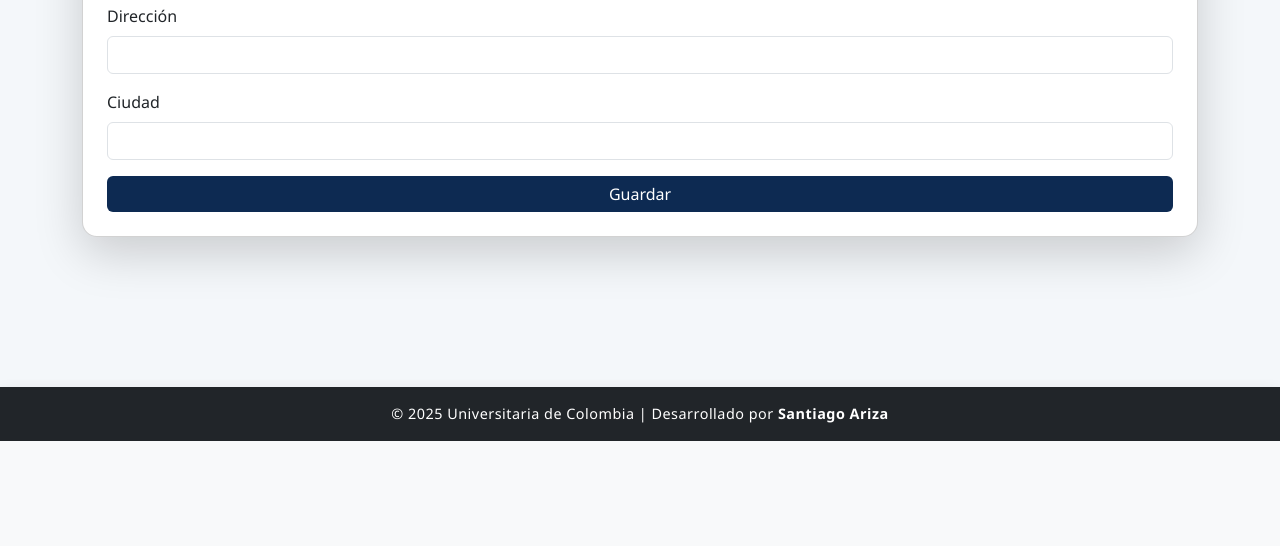
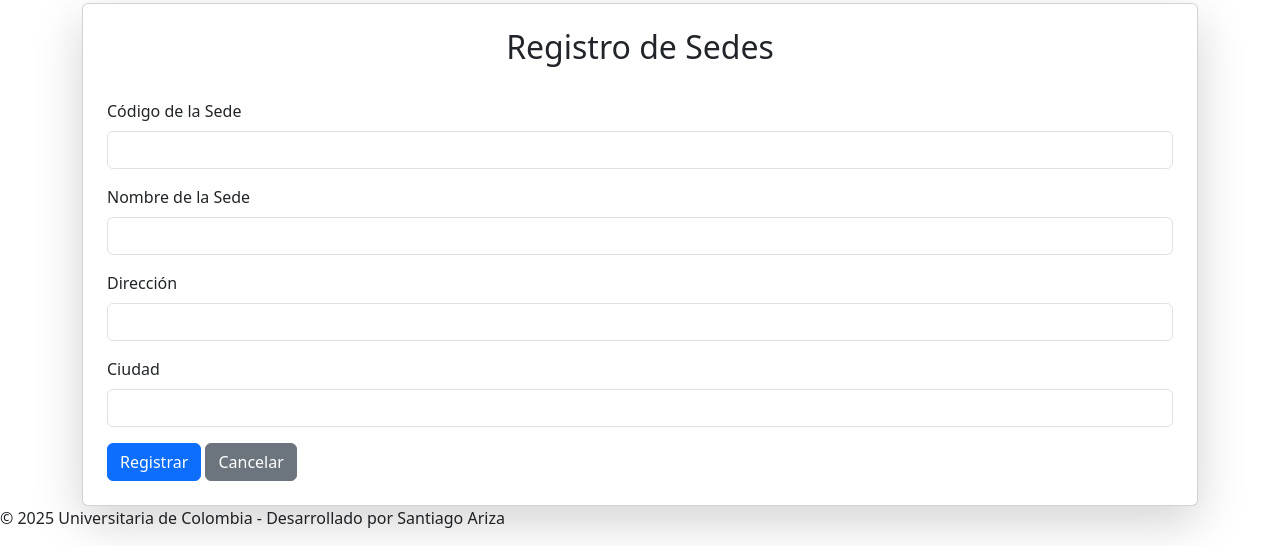
Before and after one commit to santiagoalexs/WEBPYTHON, a Flask app: page /sedes in a window 1280 px wide. Shown: the part 359-905 px from the top of the page. Before the commit the page ends 800 px from the top, so only its background shows below. Run offline with Flask 3, Linux system fonts and the light colour scheme; data that the repository does not hold is empty.

Commit message:
Mejora Pagina final

```diff
--- a/main.py
+++ b/main.py
@@ -3,28 +3,28 @@ from conexion import create_connection
 
 app = Flask(__name__)
 
-# Página principal
+# ---- RUTA PRINCIPAL ----
 @app.route('/')
 def index():
     return render_template('index.html')
 
-# Página Misión
+# ---- MISIÓN ----
 @app.route('/mision')
 def mision():
     return render_template('mision.html')
 
-# Página Visión
+# ---- VISIÓN ----
 @app.route('/vision')
 def vision():
     return render_template('vision.html')
 
-# Formulario para agregar sede
+# ---- AGREGAR SEDE ----
 @app.route('/sedes', methods=['GET', 'POST'])
 def sedes():
     conn = create_connection()
     cursor = conn.cursor(dictionary=True)
 
-    # Traer ciudades para desplegar en el formulario
+    # Obtener ciudades para el combo
     cursor.execute("SELECT IdCiudad, nombreciudad FROM ciudad")
     ciudades = cursor.fetchall()
 
@@ -32,13 +32,15 @@ def sedes():
         codsede = request.form['codsede']
         nombresede = request.form['nombresede']
         dirsede = request.form['dirsede']
-        idciudad = request.form['idciudad']
+        IdCiudad = request.form['IdCiudad']
 
         try:
-            sql = "INSERT INTO sede (codsede, nombresede, dirsede, IdCiudad) VALUES (%s, %s, %s, %s)"
-            cursor.execute(sql, (codsede, nombresede, dirsede, idciudad))
+            cursor.execute(
+                "INSERT INTO sede (codsede, nombresede, dirsede, IdCiudad) VALUES (%s, %s, %s, %s)",
+                (codsede, nombresede, dirsede, IdCiudad)
+            )
             conn.commit()
-            return render_template('sedeok.html', codsede=codsede)
+            return redirect(url_for('sedes_ok', codsede=codsede))
         except Exception as e:
             return f"Error al insertar: {e}"
         finally:
@@ -49,20 +51,28 @@ def sedes():
     conn.close()
     return render_template('sedes.html', ciudades=ciudades)
 
-# Listado de sedes
-@app.route('/listasedes')
-def listasedes():
+# ---- CONFIRMACIÓN DE SEDE ----
+@app.route('/sedes_ok')
+def sedes_ok():
+    codsede = request.args.get('codsede')
+    return render_template('sedes_ok.html', codsede=codsede)
+
+# ---- LISTADO DE SEDES ----
+@app.route('/listado_sedes')
+def listado_sedes():
     conn = create_connection()
     cursor = conn.cursor(dictionary=True)
+
     cursor.execute("""
         SELECT s.codsede, s.nombresede, s.dirsede, c.nombreciudad
         FROM sede s
         LEFT JOIN ciudad c ON s.IdCiudad = c.IdCiudad
     """)
     sedes = cursor.fetchall()
+
     cursor.close()
     conn.close()
-    return render_template('listasedes.html', sedes=sedes)
+    return render_template('listado_sedes.html', sedes=sedes)
 
 if __name__ == '__main__':
     app.run(debug=True)
--- a/static/css/estilos.css
+++ b/static/css/estilos.css
@@ -1,21 +1,63 @@
-/* Fondo general */
-body {
-    background-color: #f4f7fa;
-    font-family: 'Segoe UI', sans-serif;
+/* ====== ENCABEZADO CON LOGO ====== */
+.fusion-logo {
+    background-color: #0d2a52; /* azul institucional */
+    padding: 20px;
+    text-align: center;
+    color: white;
 }
 
-/* Titulos */
-h1, h2 {
-    color: #0d2a52;
+.fusion-logo img {
+    max-width: 120px;
+    height: auto;
+    margin-bottom: 10px;
+    border-radius: 10px;
 }
 
-/* Card */
+/* ====== TITULOS ====== */
+h1, h2, h3 {
+    font-family: 'Segoe UI', Tahoma, Geneva, Verdana, sans-serif;
+    color: #0d2a52;
+    font-weight: 700;
+}
+
+h1 {
+    margin-bottom: 20px;
+}
+
+h2 {
+    margin-top: 20px;
+    margin-bottom: 15px;
+    color: #154b8a;
+}
+
+/* ====== CARDS ====== */
 .card {
     border-radius: 15px;
     box-shadow: 0 8px 20px rgba(13, 42, 82, 0.2);
+    background-color: #ffffff;
+    transition: transform 0.2s ease, box-shadow 0.2s ease;
 }
 
-/* Botones */
+.card:hover {
+    transform: translateY(-3px);
+    box-shadow: 0 12px 25px rgba(13, 42, 82, 0.25);
+}
+
+/* ====== BOTONES ====== */
+.btn-container {
+    display: flex;
+    justify-content: center;
+    gap: 15px;
+    margin-top: 20px;
+}
+
+.btn {
+    border-radius: 8px;
+    font-weight: 600;
+    padding: 10px 20px;
+    transition: all 0.3s ease;
+}
+
 .btn-primary {
     background-color: #0d2a52;
     border: none;
@@ -23,6 +65,7 @@ h1, h2 {
 
 .btn-primary:hover {
     background-color: #154b8a;
+    box-shadow: 0 4px 12px rgba(13, 42, 82, 0.3);
 }
 
 .btn-secondary {
@@ -32,12 +75,24 @@ h1, h2 {
 
 .btn-secondary:hover {
     background-color: #5a6268;
+    box-shadow: 0 4px 12px rgba(0, 0, 0, 0.15);
 }
 
-/* Tablas */
+.btn-success {
+    background-color: #198754;
+    border: none;
+}
+
+.btn-success:hover {
+    background-color: #157347;
+    box-shadow: 0 4px 12px rgba(0, 0, 0, 0.15);
+}
+
+/* ====== TABLAS ====== */
 .table {
     border-radius: 12px;
     overflow: hidden;
+    box-shadow: 0 4px 12px rgba(13, 42, 82, 0.1);
 }
 
 .table thead {
@@ -45,8 +100,45 @@ h1, h2 {
     color: white;
 }
 
-/* Footer */
-footer {
+.table tbody tr:hover {
+    background-color: #f1f5f9;
+}
+
+/* ====== FORMULARIOS ====== */
+form {
+    background-color: #f4f8fb;
+    padding: 25px 20px;
+    border-radius: 12px;
+    box-shadow: 0 4px 12px rgba(13, 42, 82, 0.1);
+    max-width: 600px;
+    margin: auto;
+}
+
+form .form-label {
+    font-weight: 600;
+    color: #0d2a52;
+}
+
+form .form-control {
+    border-radius: 8px;
+    border: 1px solid #b6c6d6;
+    padding: 10px;
+    font-size: 1rem;
+    transition: all 0.3s ease;
+}
+
+form .form-control:focus {
+    border-color: #0d2a52;
+    box-shadow: 0 0 5px rgba(13, 42, 82, 0.3);
+}
+
+/* ====== FOOTER ====== */
+.footer {
+    background-color: #0d2a52;
+    color: white;
+    text-align: center;
+    padding: 15px;
+    margin-top: 40px;
     font-size: 0.9rem;
-    letter-spacing: 0.5px;
+    border-top: 3px solid #154b8a;
 }
--- a/templates/base.html
+++ b/templates/base.html
@@ -3,34 +3,25 @@
 <head>
     <meta charset="UTF-8">
     <meta name="viewport" content="width=device-width, initial-scale=1.0">
-    <title>{% block title %}Universidad{% endblock %}</title>
-    <link href="https://cdn.jsdelivr.net/npm/bootstrap@5.3.2/dist/css/bootstrap.min.css" rel="stylesheet">
-    <link rel="stylesheet" href="{{ url_for('static', filename='css/estilos.css') }}">
+    <title>{% block title %}Universitaria de Colombia{% endblock %}</title>
+    <link rel="stylesheet" href="{{ url_for('static', filename='styles.css') }}">
+    <link href="https://cdn.jsdelivr.net/npm/bootstrap@5.3.0/dist/css/bootstrap.min.css" rel="stylesheet">
 </head>
-<body class="d-flex flex-column min-vh-100">
-
-    <!-- Navbar -->
-    <nav class="navbar navbar-expand-lg navbar-dark bg-dark shadow">
-        <div class="container">
-            <a class="navbar-brand" href="{{ url_for('index') }}">Universidad</a>
-            <div>
-                <a class="btn btn-outline-light me-2" href="{{ url_for('mision') }}">Misión</a>
-                <a class="btn btn-outline-light me-2" href="{{ url_for('vision') }}">Visión</a>
-                <a class="btn btn-outline-light me-2" href="{{ url_for('sedes') }}">Agregar Sede</a>
-                <a class="btn btn-outline-light" href="{{ url_for('listasedes') }}">Ver Sedes</a>
-            </div>
-        </div>
-    </nav>
+<body>
+    <!-- Logo -->
+    <div class="fusion-logo">
+        <img src="{{ url_for('static', filename='logo.png') }}" alt="Logo Universitaria">
+        <h2>Universitaria de Colombia</h2>
+    </div>
 
     <!-- Contenido -->
-    <main class="container mt-4 flex-grow-1">
+    <div class="container">
         {% block content %}{% endblock %}
-    </main>
+    </div>
 
     <!-- Footer -->
-    <footer class="bg-dark text-white text-center py-3 mt-auto shadow">
-        <p class="mb-0">© 2025 Universitaria de Colombia | Desarrollado por <b>Santiago Ariza</b></p>
-    </footer>
-
+    <div class="footer">
+        <p>&copy; 2025 Universitaria de Colombia - Desarrollado por Santiago Ariza</p>
+    </div>
 </body>
 </html>
--- a/templates/sedes.html
+++ b/templates/sedes.html
@@ -4,29 +4,33 @@
 
 {% block content %}
 <div class="card shadow-lg p-4 mt-4">
-    <h2 class="text-center text-primary mb-4">Registrar Nueva Sede</h2>
-    <form method="POST">
+    <h2 class="text-center">Registro de Sedes</h2>
+
+    <form method="POST" class="mt-4">
         <div class="mb-3">
-            <label for="codsede" class="form-label">Código de Sede</label>
-            <input type="text" class="form-control" id="codsede" name="codsede" required>
+            <label class="form-label">Código de la Sede</label>
+            <input type="text" class="form-control" name="codsede" required>
         </div>
         <div class="mb-3">
-            <label for="nombresede" class="form-label">Nombre de la Sede</label>
-            <input type="text" class="form-control" id="nombresede" name="nombresede" required>
+            <label class="form-label">Nombre de la Sede</label>
+            <input type="text" class="form-control" name="nombresede" required>
         </div>
         <div class="mb-3">
-            <label for="dirsede" class="form-label">Dirección</label>
-            <input type="text" class="form-control" id="dirsede" name="dirsede" required>
+            <label class="form-label">Dirección</label>
+            <input type="text" class="form-control" name="dirsede" required>
         </div>
         <div class="mb-3">
-            <label for="idciudad" class="form-label">Ciudad</label>
-            <select class="form-control" id="idciudad" name="idciudad" required>
+            <label class="form-label">Ciudad</label>
+            <select name="IdCiudad" class="form-control" required>
                 {% for ciudad in ciudades %}
                 <option value="{{ ciudad.IdCiudad }}">{{ ciudad.nombreciudad }}</option>
                 {% endfor %}
             </select>
         </div>
-        <button type="submit" class="btn btn-primary w-100">Guardar</button>
+        <div class="btn-container">
+            <button type="submit" class="btn btn-primary">Registrar</button>
+            <a href="{{ url_for('index') }}" class="btn btn-secondary">Cancelar</a>
+        </div>
     </form>
 </div>
 {% endblock %}
```
Also changed, not shown: templates/index.html (+11 -4 lines), templates/listasedes.html (+6 -1 lines), templates/mision.html (+3 -7 lines), templates/sedeok.html (+6 -3 lines), templates/vision.html (+5 -6 lines).
